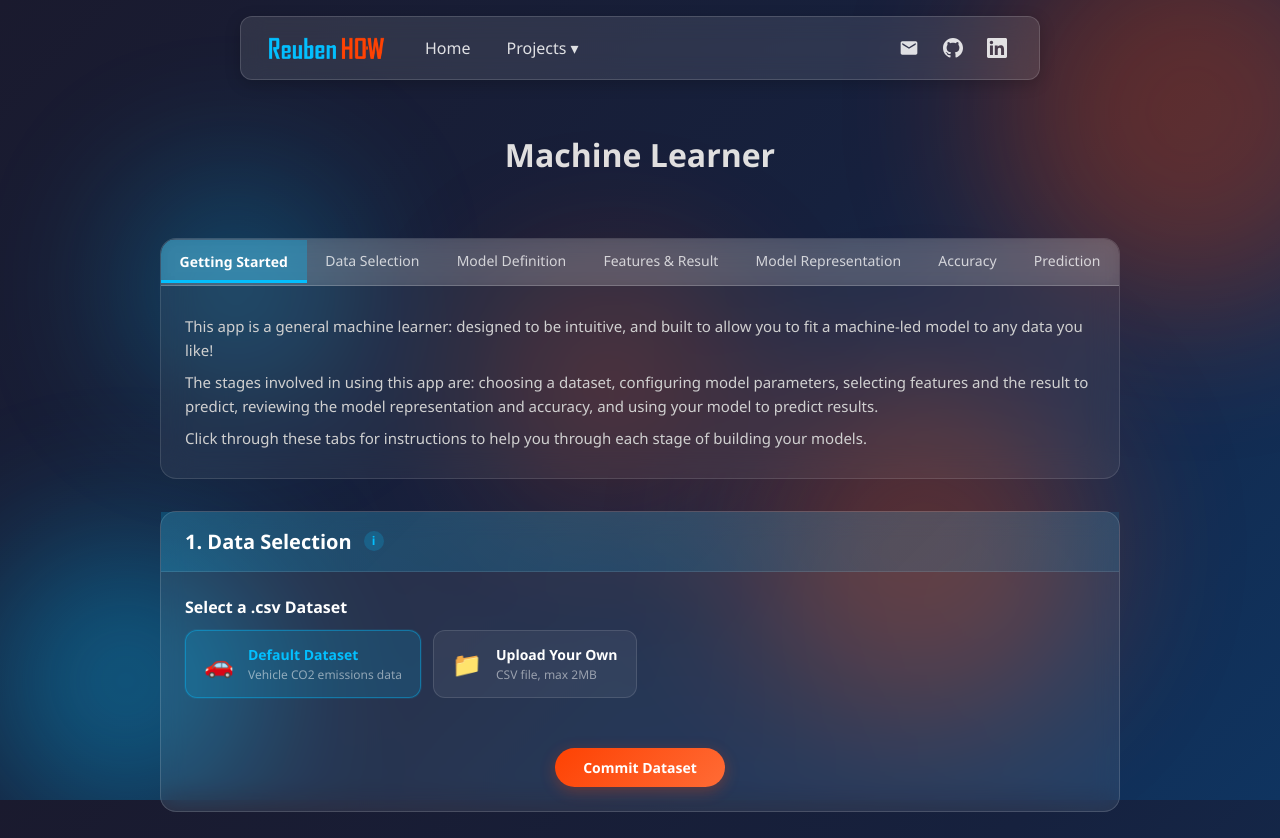
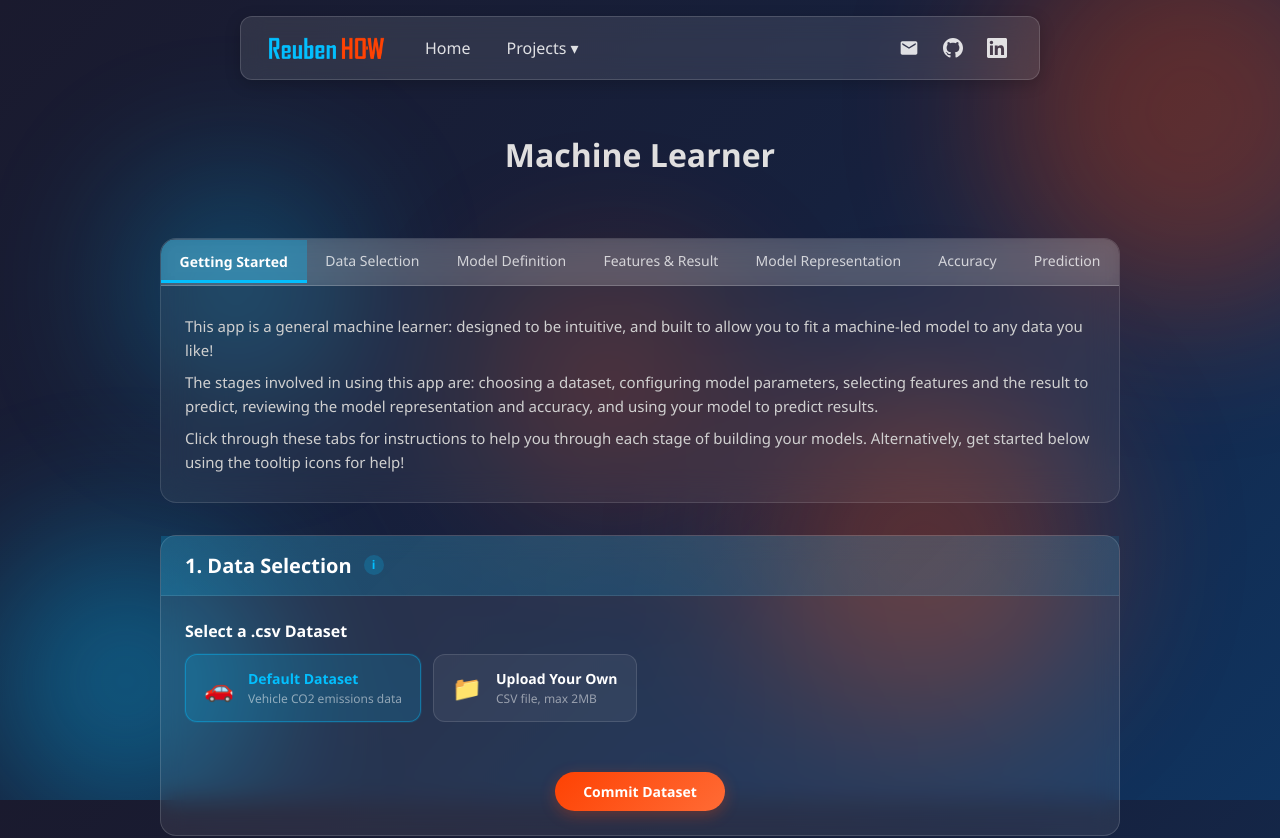
Before and after one commit to ReubenGitHub/website, a React (Vite) app in the folder frontend/: page /machinelearner in a window 1280 px wide. Shown: the top 838 px of the page. Built offline with nearby package versions, Linux system fonts and the light colour scheme.

Commit message:
fix(ml): display full URLs instead of shortened link text

```diff
--- a/frontend/src/components/machinelearner.jsx
+++ b/frontend/src/components/machinelearner.jsx
@@ -170,7 +170,7 @@ export function MLerPage(props) {
                                 The stages involved in using this app are: choosing a dataset, configuring model parameters, selecting features and the result to predict, reviewing the model representation and accuracy, and using your model to predict results.
                             </p>
                             <p className="info-text">
-                                Click through these tabs for instructions to help you through each stage of building your models.
+                                Click through these tabs for instructions to help you through each stage of building your models. Alternatively, get started below using the tooltip icons for help!
                             </p>
                         </div>
                     : (instTab[1]==="active") ?
@@ -182,7 +182,7 @@ export function MLerPage(props) {
                             <div className="info-section">
                                 <h4>Default Dataset</h4>
                                 <p>Select the default dataset, which contains vehicle emissions data such as make, model, engine size, and CO2 emissions (g/km).</p>
-                                <p>The raw data was obtained from the UK government's vehicle certification agency at <a href="https://www.gov.uk/governmentorganisations/vehicle-certification-agency" target="_blank" rel="noopener noreferrer">gov.uk</a>. I then cleaned this data as part of my ML investigation into CO2 emissions at <a href="https://github.com/ReubenGitHub/ML-Vehicle-Emissions" target="_blank" rel="noopener noreferrer">github.com/ReubenGitHub/ML-Vehicle-Emissions</a>.</p>
+                                <p>The raw data was obtained from the UK government's vehicle certification agency at <a href="https://www.gov.uk/governmentorganisations/vehicle-certification-agency" target="_blank" rel="noopener noreferrer">https://www.gov.uk/governmentorganisations/vehicle-certification-agency</a>. I then cleaned this data as part of my ML investigation into CO2 emissions at <a href="https://github.com/ReubenGitHub/ML-Vehicle-Emissions" target="_blank" rel="noopener noreferrer">https://github.com/ReubenGitHub/ML-Vehicle-Emissions</a>.</p>
                             </div>
                         </div>
                     : (instTab[2]==="active") ?
```
